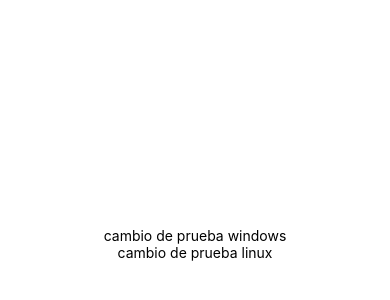
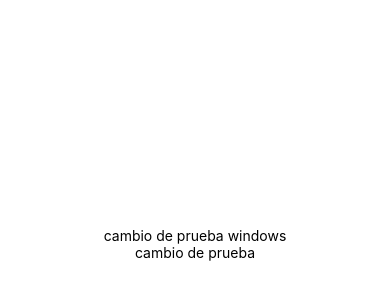
Before and after one commit to SurrenderChaos/tesis, a React Native app in the folder Home_Automation/: screen / in a window 390 px wide. Shown: the part 178-478 px from the top of the page. Built offline with nearby package versions, Linux system fonts and the light colour scheme.

Commit message:
otra modificacion en linux

```diff
--- a/Home_Automation/App.js
+++ b/Home_Automation/App.js
@@ -6,7 +6,7 @@
   return (
     <View style={styles.container}>
       <Text>cambio de prueba windows</Text>
-      <Text>cambio de prueba linux</Text>
+      <Text>cambio de prueba</Text>
       <StatusBar style="auto" />
     </View>
   );
```
